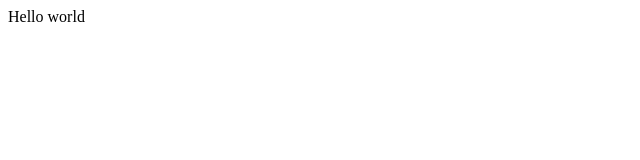
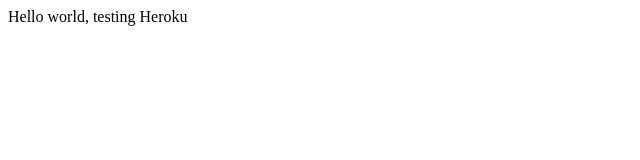
Before and after one commit to rachelekm/GoodnightApp, a website: page public/index.html in a window 1280 px wide. Shown: the whole page, without its empty margins (0-640 px from the left). Drawn offline with Linux system fonts and the light colour scheme.

Commit message:
testing heroku configuration

```diff
--- a/public/index.html
+++ b/public/index.html
@@ -1 +1 @@
-<p>Hello world</p>
+<p>Hello world, testing Heroku</p>
```
